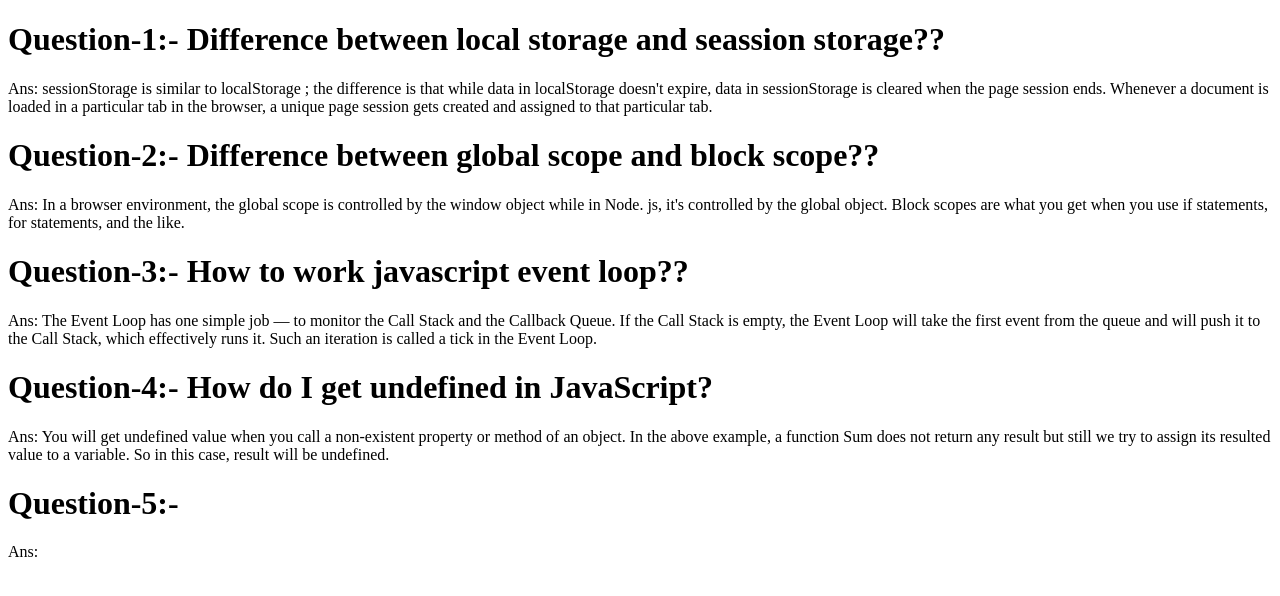
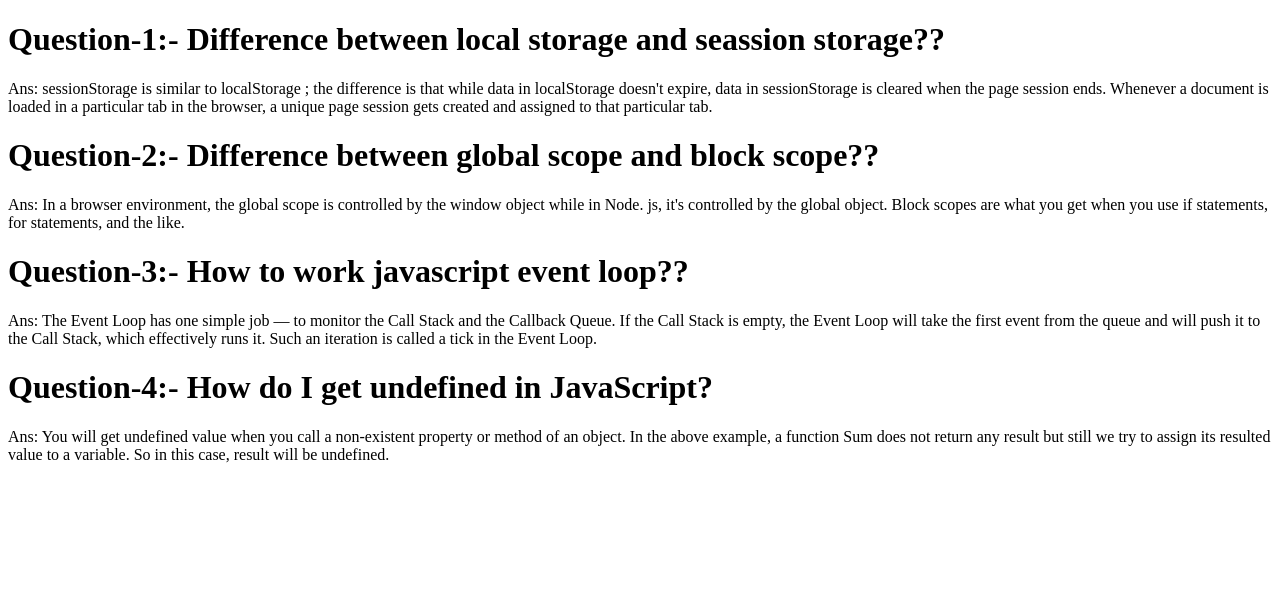
Before and after one commit to Nizam-Shejan11/debug-07, a plain HTML site: page blog.html in a window 1280 px wide. Drawn offline with Linux system fonts and the light colour scheme.

Commit message:
blog done

```diff
--- a/blog.html
+++ b/blog.html
@@ -47,9 +47,6 @@
         variable. So in this case, result will be undefined.
       </p>
     </div>
-    <div>
-      <h1>Question-5:-</h1>
-      <p>Ans:</p>
-    </div>
+
   </body>
 </html>
```
